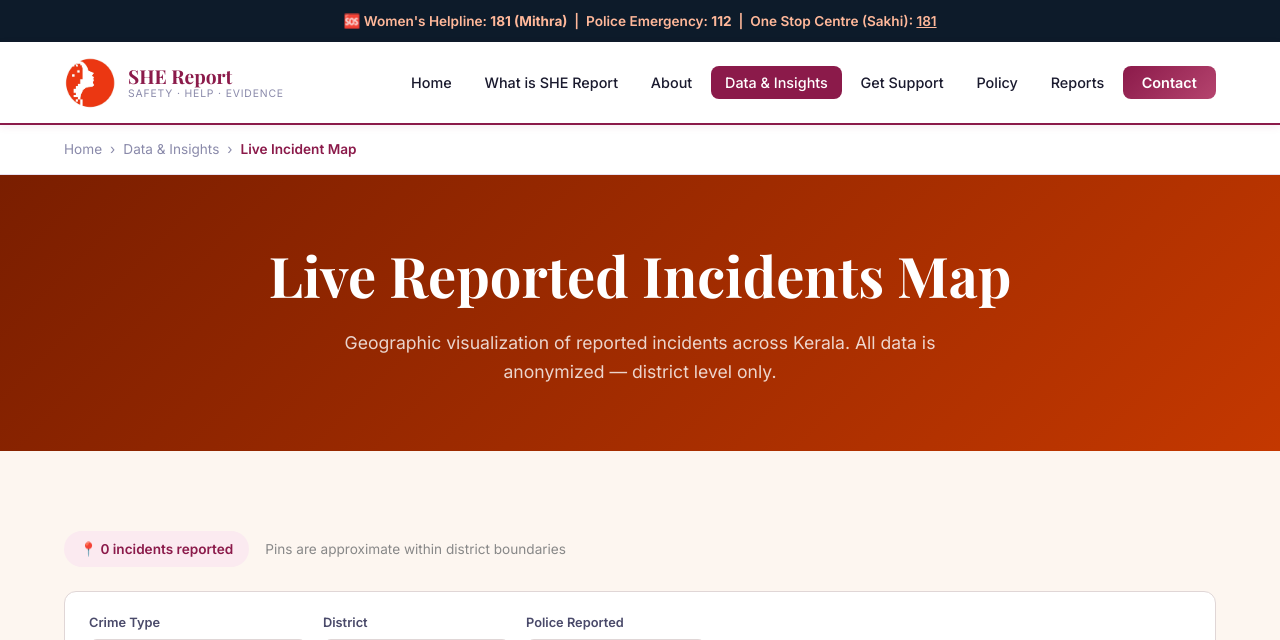
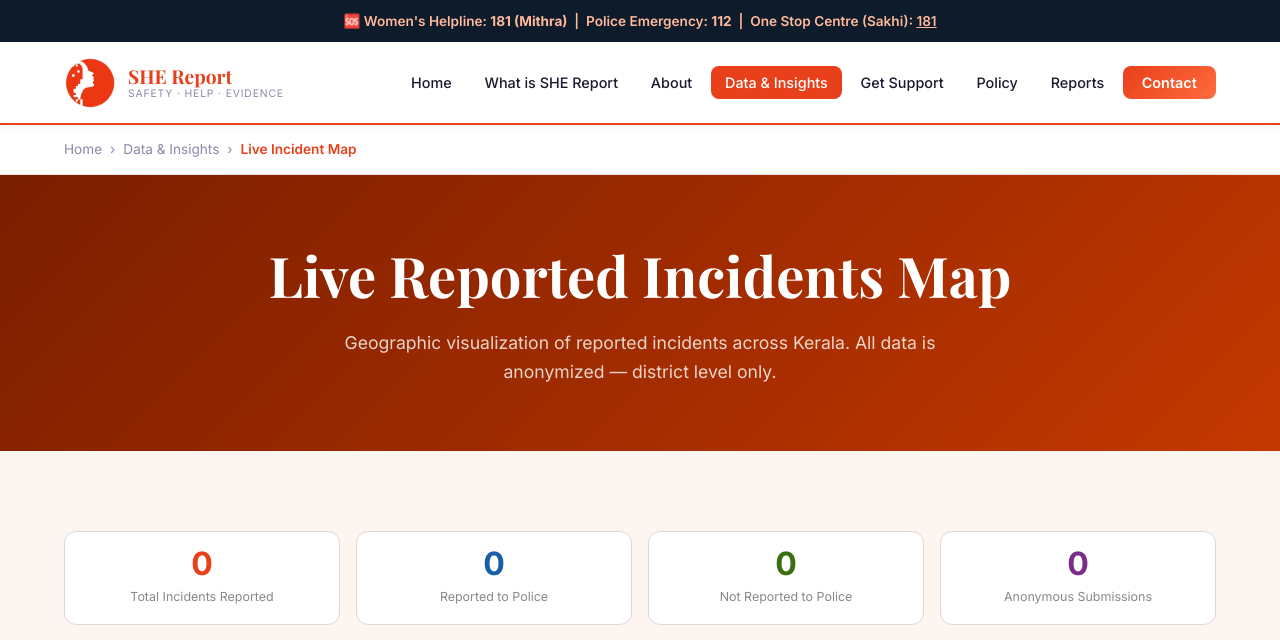
Before and after one commit to athira2622004/shereport, a Django app: page /data/incidents/ in a window 1280 px wide. Shown: the top 640 px of the page. Run offline with Django 4.2, Linux system fonts and the light colour scheme; data that the repository does not hold is empty; parts of the project's set-up code (start-up, migrations or seed data) failed here and were passed over.

Commit message:
change orange theme

```diff
--- a/core/static/core/css/style.css
+++ b/core/static/core/css/style.css
@@ -9,10 +9,10 @@
 
 /* ── CSS Variables ────────────────────────────────────────────── */
 :root {
-  --primary: #8B1A4A;
-  /* Deep rose — justice, strength */
-  --primary-dark: #6B1238;
-  --primary-light: #B5446E;
+  --primary: #E8401A;
+  /* Orange-red — matches logo */
+  --primary-dark: #C43800;
+  --primary-light: #FF6B3D;
   --accent: #F4A261;
   /* Warm amber — hope */
   --accent-dark: #E07B30;
@@ -226,7 +226,7 @@ p {
   font-family: 'Playfair Display', serif;
   font-weight: 700;
   font-size: 1.2rem;
-  color: var(--primary);
+  color: #E8401A;
 }
 
 .brand-sub {
--- a/data_insights/templates/data_insights/incident_map.html
+++ b/data_insights/templates/data_insights/incident_map.html
@@ -37,11 +37,41 @@
       🔒 All incidents are shown at <strong>district level only</strong>. No personal details, names or exact locations are ever displayed.
     </div>
 
-    <!-- Stats row -->
-    <div style="display:flex; gap:1rem; flex-wrap:wrap; margin-bottom:1.5rem; align-items:center;">
-      <span class="stat-pill">📍 {{ total_count }} incident{{ total_count|pluralize }} reported</span>
-      <span style="font-size:0.85rem; color:#888;">Pins are approximate within district boundaries</span>
+    <!-- Stats Cards -->
+    <div style="display:grid; grid-template-columns:repeat(auto-fit,minmax(160px,1fr)); gap:1rem; margin-bottom:1.5rem;">
+      <div style="background:#fff; border:1px solid #e0d6d6; border-radius:12px; padding:1rem 1.5rem; text-align:center;">
+        <div style="font-size:2rem; font-weight:700; color:#E8401A; line-height:1;">{{ total_count }}</div>
+        <div style="font-size:0.78rem; color:#888; margin-top:6px;">Total Incidents Reported</div>
+      </div>
+      <div style="background:#fff; border:1px solid #e0d6d6; border-radius:12px; padding:1rem 1.5rem; text-align:center;">
+        <div style="font-size:2rem; font-weight:700; color:#185FA5; line-height:1;">{{ police_reported }}</div>
+        <div style="font-size:0.78rem; color:#888; margin-top:6px;">Reported to Police</div>
+      </div>
+      <div style="background:#fff; border:1px solid #e0d6d6; border-radius:12px; padding:1rem 1.5rem; text-align:center;">
+        <div style="font-size:2rem; font-weight:700; color:#3B6D11; line-height:1;">{{ not_reported }}</div>
+        <div style="font-size:0.78rem; color:#888; margin-top:6px;">Not Reported to Police</div>
+      </div>
+      <div style="background:#fff; border:1px solid #e0d6d6; border-radius:12px; padding:1rem 1.5rem; text-align:center;">
+        <div style="font-size:2rem; font-weight:700; color:#7B2D8B; line-height:1;">{{ anonymous_count }}</div>
+        <div style="font-size:0.78rem; color:#888; margin-top:6px;">Anonymous Submissions</div>
+      </div>
     </div>
+
+    <!-- Top Districts -->
+    {% if top_districts %}
+    <div style="background:#fff; border:1px solid #e0d6d6; border-radius:12px; padding:1.25rem 1.5rem; margin-bottom:1.5rem;">
+      <p style="font-size:0.9rem; font-weight:600; margin-bottom:1rem; color:#1A1A2E;">Districts with Highest Reported Incidents</p>
+      {% for district, count in top_districts %}
+      <div style="display:flex; align-items:center; gap:10px; margin-bottom:8px;">
+        <div style="width:140px; font-size:0.78rem; color:#666; text-align:right; flex-shrink:0;">{{ district }}</div>
+        <div style="flex:1; background:#f5f0f3; border-radius:5px; height:10px;">
+          <div style="width:{% widthratio count max_district_count 100 %}%; height:10px; border-radius:5px; background:#E8401A;"></div>
+        </div>
+        <div style="font-size:0.82rem; font-weight:600; min-width:20px; color:#1A1A2E;">{{ count }}</div>
+      </div>
+      {% endfor %}
+    </div>
+    {% endif %}
 
     <!-- Filters -->
     <div class="filter-bar">
--- a/data_insights/views.py
+++ b/data_insights/views.py
@@ -54,7 +54,6 @@ def data_insights(request):
 
 def incident_map(request):
     """Live incident pin map from support requests."""
-    import random
     DISTRICT_COORDS = {
         'Thiruvananthapuram': [8.5241, 76.9366],
         'Kollam':             [8.8932, 76.6141],
@@ -71,6 +70,7 @@ def incident_map(request):
         'Kannur':             [11.8745, 75.3704],
         'Kasaragod':          [12.4996, 74.9869],
     }
+
     CRIME_COLORS = {
         'domestic_violence': '#E8401A',
         'rape':              '#7B2D8B',
@@ -82,13 +82,17 @@ def incident_map(request):
         'workplace':         '#3B6D11',
         'other':             '#888780',
     }
+
     requests = SupportRequest.objects.filter(
         district__isnull=False).exclude(district='')
+
     incidents = []
     for r in requests:
         coords = DISTRICT_COORDS.get(r.district)
         if not coords:
             continue
+        # Slightly randomize pin position within district for privacy
+        import random
         lat = coords[0] + random.uniform(-0.05, 0.05)
         lng = coords[1] + random.uniform(-0.05, 0.05)
         incidents.append({
@@ -101,8 +105,26 @@ def incident_map(request):
             'month':    r.created_at.strftime('%B %Y'),
             'police':   'Yes' if r.reported_to_police else 'No',
         })
+
+    total_count = len(incidents)
+    police_reported = sum(1 for i in incidents if i['police'] == 'Yes')
+    not_reported = total_count - police_reported
+    anonymous_count = sum(1 for r in requests if r.is_anonymous)
+
+    # District counts
+    from collections import Counter
+    district_counts = Counter(i['district'] for i in incidents)
+    top_districts = sorted(district_counts.items(),
+                           key=lambda x: x[1], reverse=True)[:5]
+    max_district_count = top_districts[0][1] if top_districts else 1
+
     return render(request, 'data_insights/incident_map.html', {
         'incidents_json': json.dumps(incidents),
-        'total_count':    len(incidents),
+        'total_count':    total_count,
+        'police_reported': police_reported,
+        'not_reported':   not_reported,
+        'anonymous_count': anonymous_count,
+        'top_districts':  top_districts,
+        'max_district_count': max_district_count,
         'crime_colors':   json.dumps(CRIME_COLORS),
     })
```
Also changed, not shown: data_insights/templates/data_insights/data_insights.html (+18 -65 lines).
